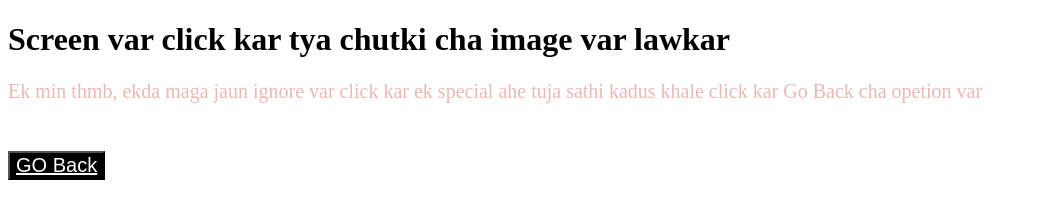
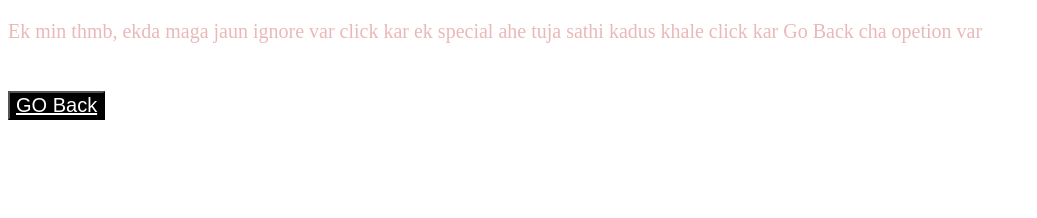
Before and after one commit to MYselfDoone/hello, a plain HTML site: page index.html in a window 1280 px wide. Shown: the whole page, without its empty margins (0-1037 px from the left). Drawn offline with Linux system fonts and the light colour scheme.

Commit message:
Update index.html

```diff
--- a/index.html
+++ b/index.html
@@ -28,7 +28,6 @@
     }
     </style>
 <body>
-    <h1>Screen var click kar tya chutki cha image var lawkar</h1>
     <p>Ek min thmb, ekda maga jaun ignore var click kar ek special ahe tuja sathi kadus khale click kar Go Back cha opetion var </p>
 <pre> </pre>
 <button class="button"><a href="https://myselfdoone.github.io/ook/">GO Back</a></button>
```
